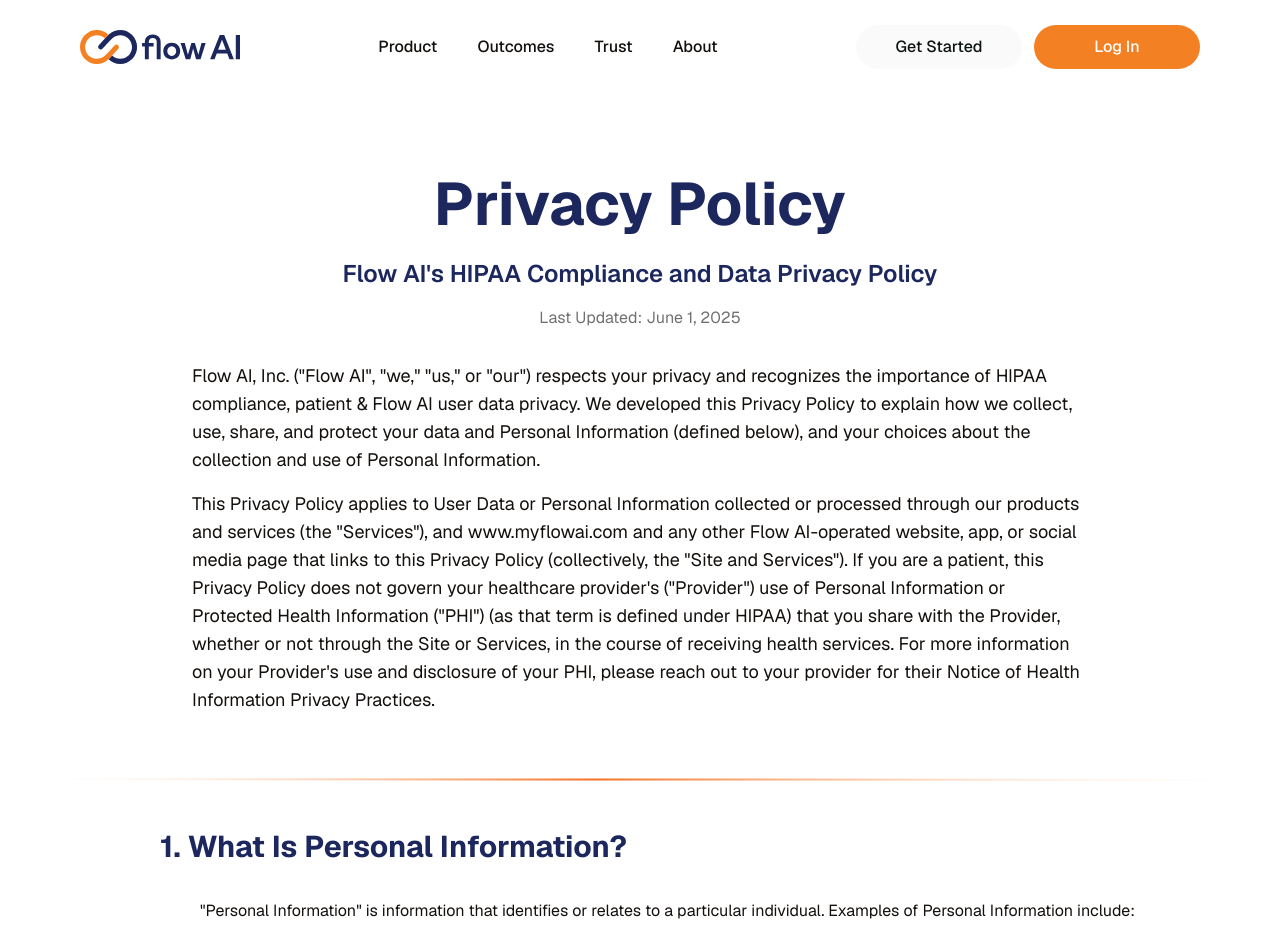
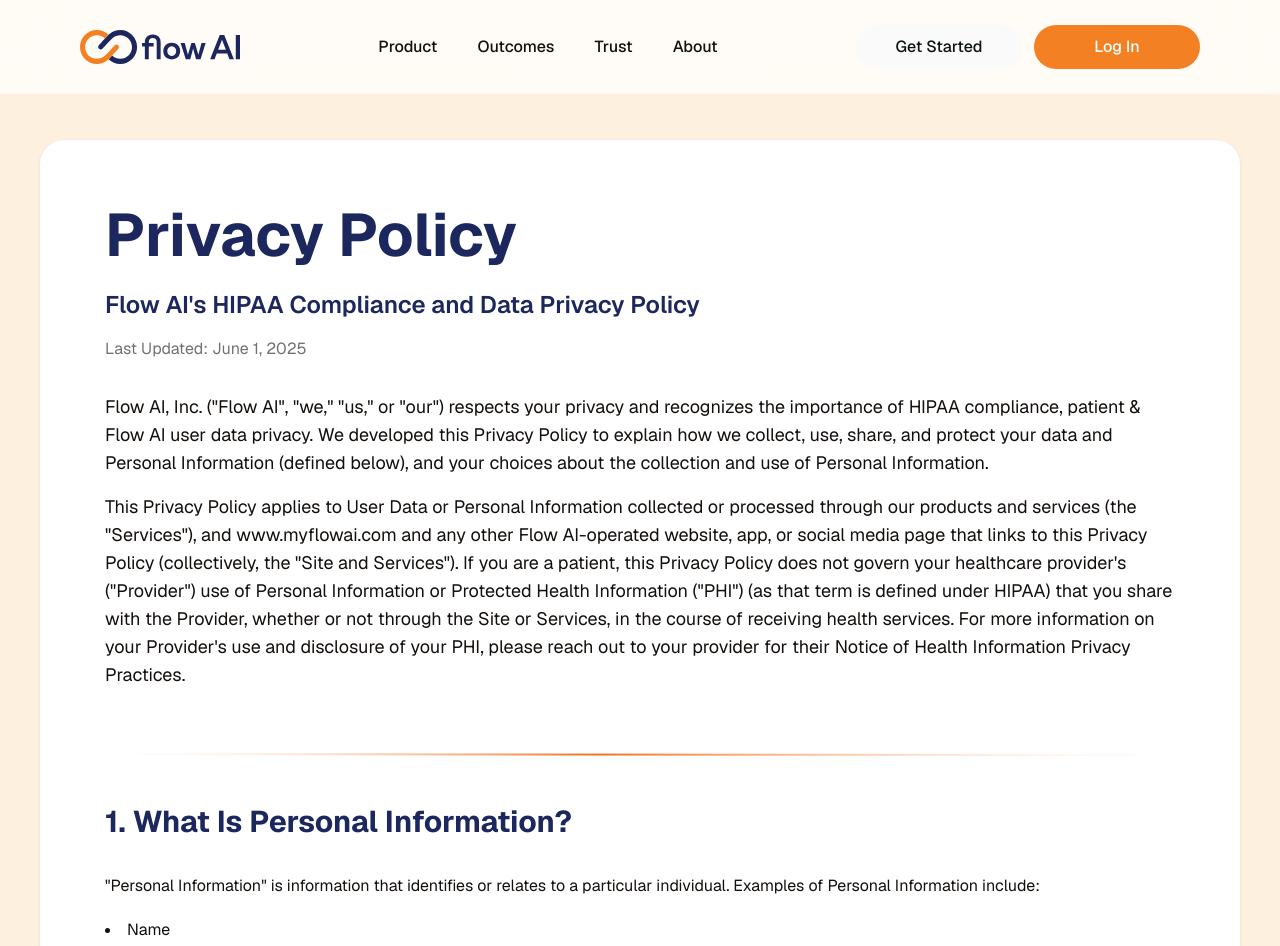
Before and after one commit to gokul21821/flowai-test, a Next.js app: page /privacy-policy in a window 1280 px wide. Shown: the top 946 px of the page. Built offline with nearby package versions, Linux system fonts and the light colour scheme.

Commit message:
visual changes in privacy policy and terms of service page

```diff
--- a/src/app/privacy-policy/page.tsx
+++ b/src/app/privacy-policy/page.tsx
@@ -356,22 +356,28 @@
 
 export default function PrivacyPolicy() {
   return (
-    <div className="min-h-screen bg-white">
+    <div
+      className="min-h-screen pt-15 relative overflow-hidden"
+      style={{
+        background: "linear-gradient(187.36deg,rgba(245, 174, 74, 0.18) 13.74%,rgba(247, 178, 82, 0.53) 29.44%,rgba(253, 166, 90, 0.65) 43.7%,rgba(240, 118, 12, 0.56) 55.92%, rgba(250, 174, 67, 0.36) 72.74%, rgba(255, 255, 255, 0) 90.11%)",
+      }}
+    >
       <Navbar />
-      <main className="pt-[94px]">
-        <div className="w-full max-w-[1296px] mx-auto px-5 md:px-10 py-16 md:py-20">
+
+      <main className="flex justify-center px-5 md:px-10 py-16 md:py-20 relative z-10">
+        <div className="w-full max-w-[1296px] rounded-3xl bg-white p-8 md:p-12 lg:p-16 backdrop-blur-sm shadow-sm border border-white/20">
           {/* Header Section */}
-          <div className="text-center mb-12 md:mb-16">
-            <h1 className="text-4xl md:text-5xl lg:text-6xl font-bold text-[#1c275e] mb-4 md:mb-6">
+          <div className="mb-12 md:mb-16">
+            <h1 className="text-4xl md:text-5xl lg:text-6xl font-bold text-[#1c275e] mb-4 md:mb-6 text-left">
               Privacy Policy
             </h1>
-            <h2 className="text-xl md:text-2xl font-semibold text-[#1c275e] mb-3 md:mb-4">
+            <h2 className="text-xl md:text-2xl font-semibold text-[#1c275e] mb-3 md:mb-4 text-left">
               Flow AI's HIPAA Compliance and Data Privacy Policy
             </h2>
-            <p className="text-sm md:text-base text-[#717171] mb-6 md:mb-8">
+            <p className="text-sm md:text-base text-[#717171] mb-6 md:mb-8 text-left">
               Last Updated: June 1, 2025
             </p>
-            <div className="max-w-4xl mx-auto text-left">
+            <div className="text-left">
               <p className="text-base md:text-lg leading-7 text-[#130f0c] mb-4">
                 Flow AI, Inc. ("Flow AI", "we," "us," or "our") respects your privacy and recognizes the importance of HIPAA compliance, patient & Flow AI user data privacy. We developed this Privacy Policy to explain how we collect, use, share, and protect your data and Personal Information (defined below), and your choices about the collection and use of Personal Information.
               </p>
@@ -387,10 +393,10 @@
           {privacyPolicySections.map((section, index) => (
             <div key={index}>
               <section className="mb-8 md:mb-12">
-                <h3 className="text-2xl md:text-3xl font-bold text-[#1c275e] mb-6 ml-30 md:mb-8 text-left">
+                <h3 className="text-2xl md:text-3xl font-bold text-[#1c275e] mb-6 md:mb-8 text-left">
                   {section.title}
                 </h3>
-                <div className="ml-40 text-left">
+                <div className="text-left">
                   <div className="text-base md:text-base leading-7 text-[#130f0c]">
                     {section.content}
                   </div>
--- a/src/app/terms-of-service/page.tsx
+++ b/src/app/terms-of-service/page.tsx
@@ -123,22 +123,28 @@
 
 export default function TermsOfService() {
   return (
-    <div className="min-h-screen bg-white">
+    <div
+      className="min-h-screen pt-15 relative overflow-hidden"
+      style={{
+        background: "linear-gradient(187.36deg,rgba(245, 174, 74, 0.18) 13.74%,rgba(247, 178, 82, 0.53) 29.44%,rgba(253, 166, 90, 0.65) 43.7%,rgba(240, 118, 12, 0.56) 55.92%, rgba(250, 174, 67, 0.36) 72.74%, rgba(255, 255, 255, 0) 90.11%)",
+      }}
+    >
       <Navbar />
-      <main className="pt-[94px]">
-        <div className="w-full max-w-[1296px] mx-auto px-5 md:px-10 py-16 md:py-20">
+
+      <main className="flex justify-center px-5 md:px-10 py-16 md:py-20 relative z-10">
+        <div className="w-full max-w-[1296px] rounded-3xl bg-white p-8 md:p-12 lg:p-16 backdrop-blur-sm shadow-sm border border-white/20">
           {/* Header Section */}
-          <div className="text-center mb-12 md:mb-16">
-            <h1 className="text-4xl md:text-5xl lg:text-6xl font-bold text-[#1c275e] mb-4 md:mb-6">
+          <div className="mb-12 md:mb-16">
+            <h1 className="text-4xl md:text-5xl lg:text-6xl font-bold text-[#1c275e] mb-4 md:mb-6 text-left">
               Terms of Service
             </h1>
-            <h2 className="text-xl md:text-2xl font-semibold text-[#1c275e] mb-3 md:mb-4">
+            <h2 className="text-xl md:text-2xl font-semibold text-[#1c275e] mb-3 md:mb-4 text-left">
               Website Terms of Use
             </h2>
-            <p className="text-sm md:text-base text-[#717171] mb-6 md:mb-8">
+            <p className="text-sm md:text-base text-[#717171] mb-6 md:mb-8 text-left">
               Last Updated: June 1, 2025
             </p>
-            <div className="max-w-4xl mx-auto text-left">
+            <div className="text-left">
               <p className="text-base md:text-lg leading-7 text-[#130f0c] mb-4">
                 Welcome to Flow AI. These Terms of Use govern your access to and use of our website (www.myflowai.com), platform, and related services (collectively, the 'Services'). By using our Services, you agree to these Terms. If you do not agree, you must discontinue use immediately.
               </p>
@@ -151,10 +157,10 @@
           {termsSections.map((section, index) => (
             <div key={index}>
               <section className="mb-8 md:mb-12">
-                <h3 className="text-2xl md:text-3xl font-bold text-[#1c275e] mb-6 ml-30 md:mb-8 text-left">
+                <h3 className="text-2xl md:text-3xl font-bold text-[#1c275e] mb-6 md:mb-8 text-left">
                   {section.title}
                 </h3>
-                <div className="ml-40 text-left">
+                <div className="text-left">
                   <div className="text-base md:text-base leading-7 text-[#130f0c]">
                     {section.content}
                   </div>
```
